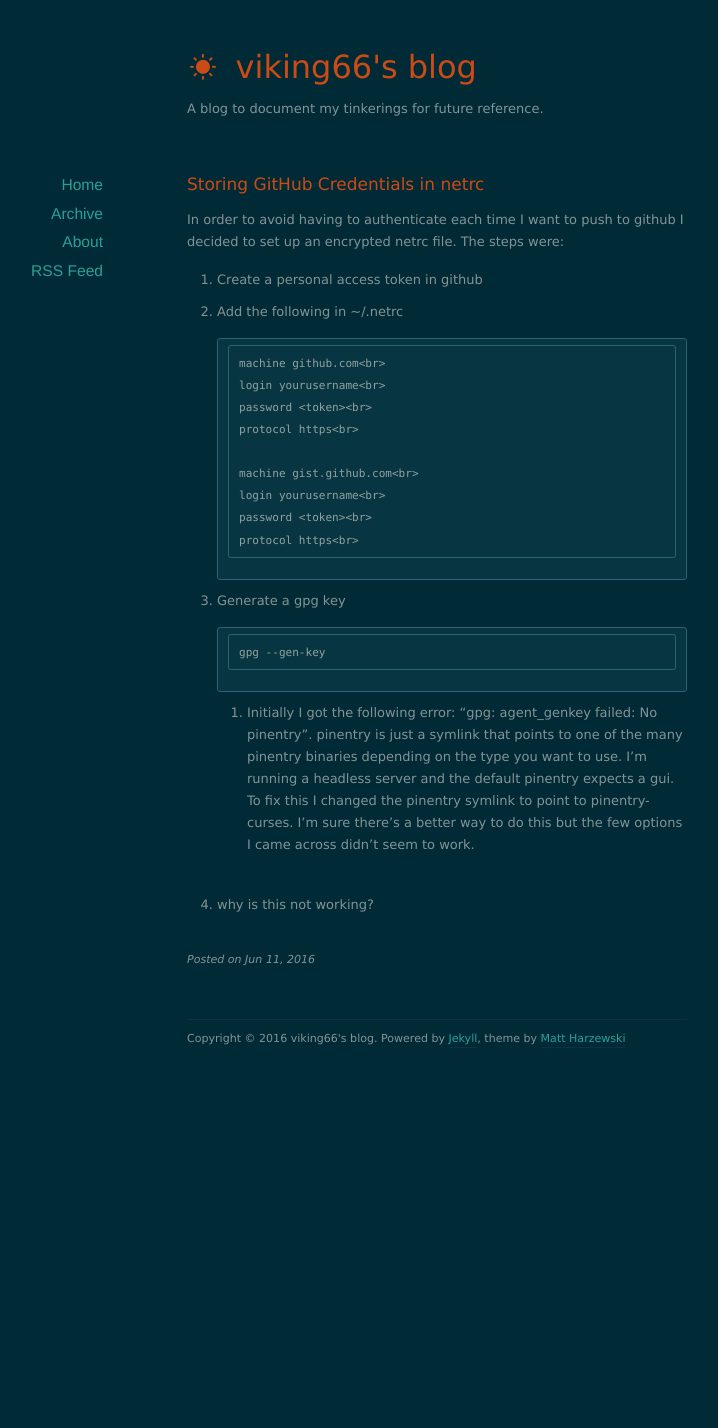
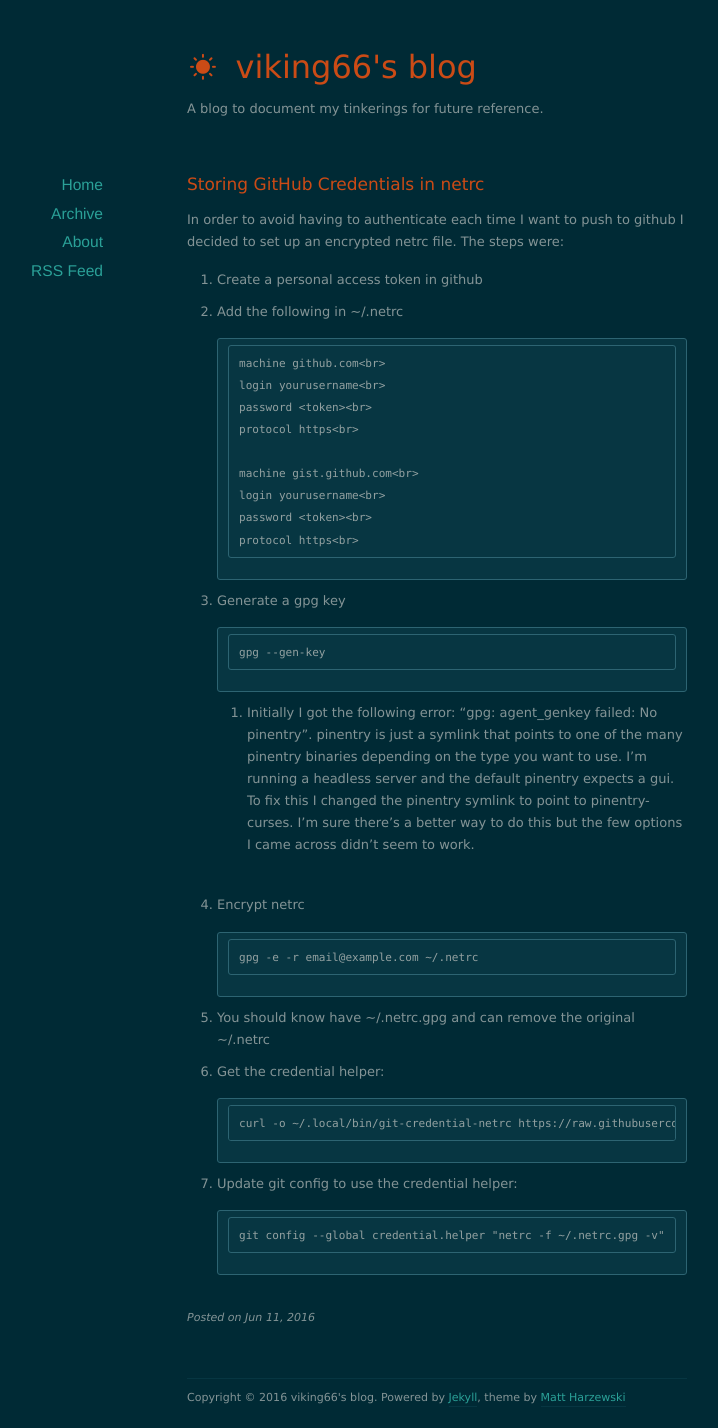
Before and after one commit to viking66/viking66.github.io, a Jekyll site: the page built from _posts/2016-06-11-storing-github-credentials-in-netrc.md, in a window 1280 px wide. Shown: the whole page, without its empty margins (203-921 px from the left). Built offline with Jekyll 4.4.1, drawn with Linux system fonts in a browser that asks for light colours; nearby versions of some CDN libraries; before the commit the page ends 1069 px from its top, so only the background shows below that.

Commit message:
Saving progress

````diff
--- a/_posts/2016-06-11-storing-github-credentials-in-netrc.md
+++ b/_posts/2016-06-11-storing-github-credentials-in-netrc.md
@@ -29,4 +29,20 @@
    ```
 
     * Initially I got the following error: "gpg: agent_genkey failed: No pinentry". pinentry is just a symlink that points to one of the many pinentry binaries depending on the type you want to use. I'm running a headless server and the default pinentry expects a gui. To fix this I changed the pinentry symlink to point to pinentry-curses. I'm sure there's a better way to do this but the few options I came across didn't seem to work.
-4. why is this not working?
+4. Encrypt netrc
+
+   ```
+   gpg -e -r email@example.com ~/.netrc
+   ```
+5. You should know have ~/.netrc.gpg and can remove the original ~/.netrc
+6. Get the credential helper:
+
+   ```
+   curl -o ~/.local/bin/git-credential-netrc https://raw.githubusercontent.com/git/git/master/contrib/credential/netrc/git-credential-netrc
+   ```
+
+7. Update git config to use the credential helper:
+
+   ```
+   git config --global credential.helper "netrc -f ~/.netrc.gpg -v"
+   ```
````
